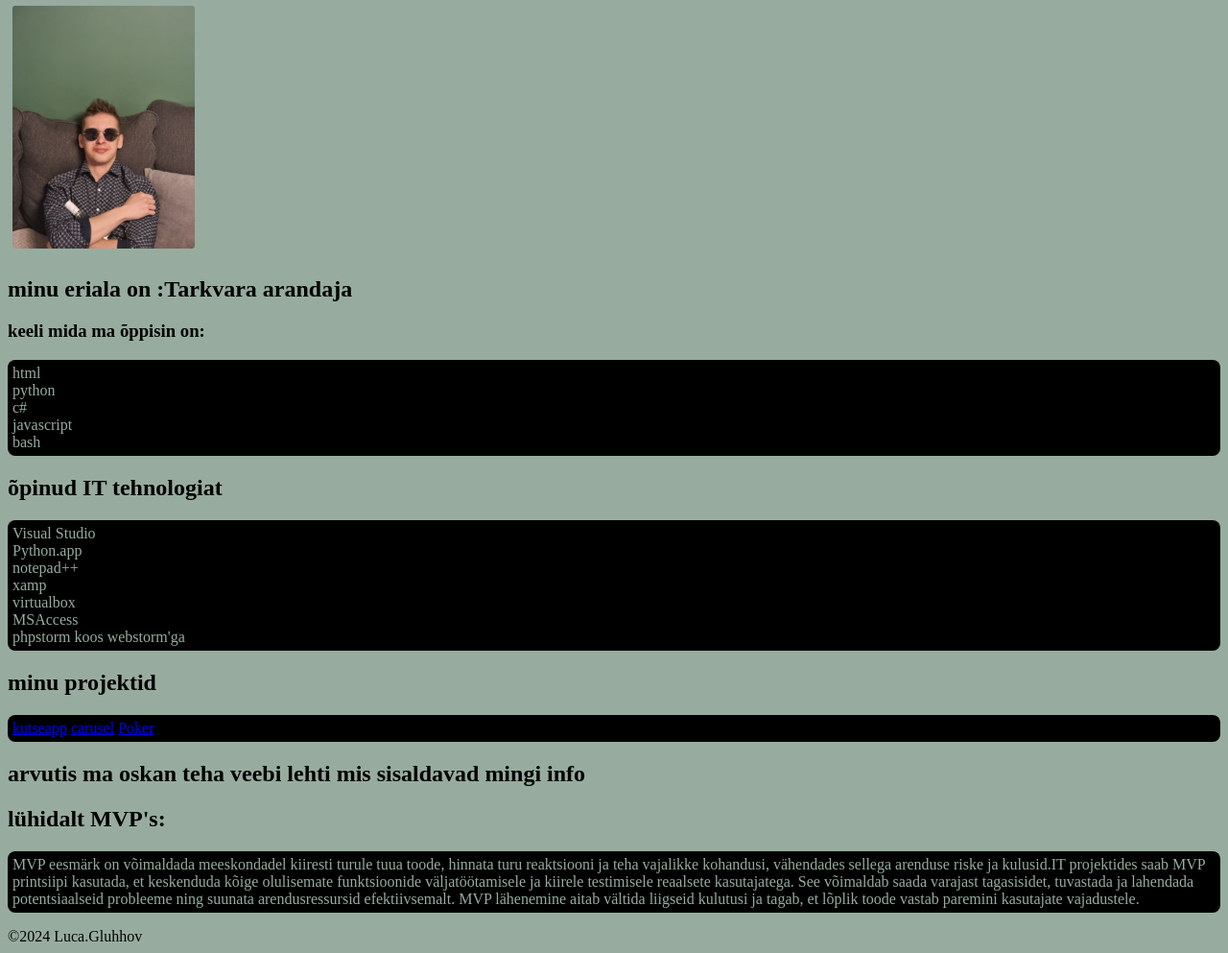
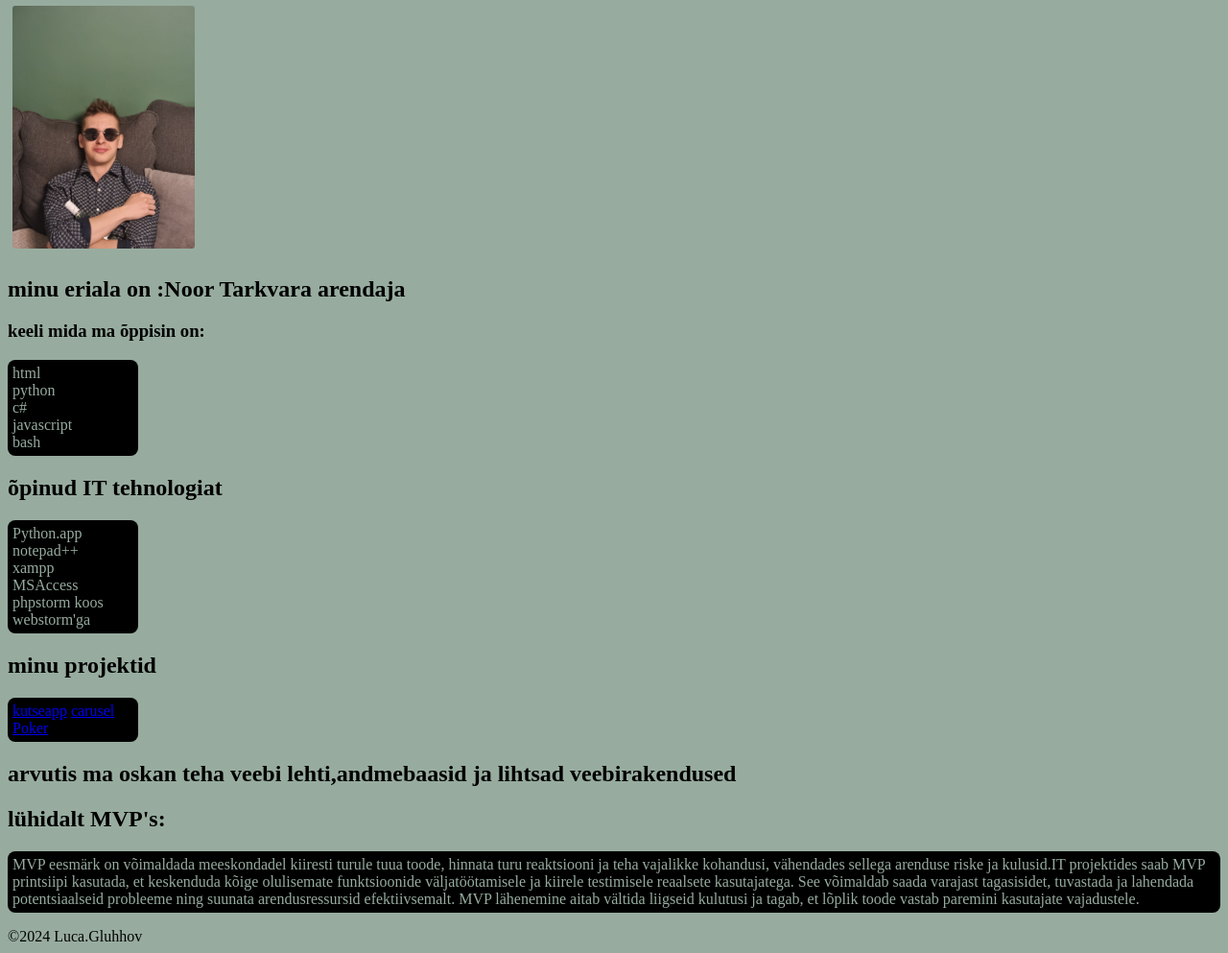
Before and after one commit to lkuca/lkuca.github.io, a plain HTML site: page index.html in a window 1280 px wide. Shown: the part 79-1072 px from the top of the page at 96% size. Drawn offline with Linux system fonts and the light colour scheme.

Commit message:
parandasin style, parandasin IT Tehnoloogiat koos infoga mida ma oskan teha arvutis

```diff
--- a/index.html
+++ b/index.html
@@ -3,13 +3,14 @@
 <head>
     <meta charset="UTF-8">
     <title>Luca Gluhhov</title>
+    <link rel="stylesheet" type="text/css" href="style.css">
 </head>
-<link rel="stylesheet" type="text/css" href="style.css">
+
 <body>
 <h1>Luca Gluhhov</h1>
 <img src="photo1716534373.jpeg">
 <h2>
-    minu eriala on :Tarkvara arandaja
+    minu eriala on :Noor Tarkvara arendaja
 </h2>
 <h3>keeli mida ma õppisin on:</h3>
 <ul>
@@ -22,11 +23,9 @@
 <h2>õpinud IT tehnologiat</h2>
 
 <ul>
-    <li>Visual Studio</li>
     <li>Python.app</li>
     <li>notepad++</li>
-    <li>xamp</li>
-    <li>virtualbox</li>
+    <li>xampp</li>
     <li>MSAccess</li>
     <li>phpstorm koos webstorm'ga</li>
 </ul>
@@ -36,7 +35,7 @@
     <a href="https://github.com/lkuca/Luca_courusel">carusel</a>
     <a href="https://github.com/lkuca/Poker1">Poker</a>
 </ul>
-<h2>arvutis ma oskan teha veebi lehti mis sisaldavad mingi info</h2>
+<h2>arvutis ma oskan teha veebi lehti,andmebaasid ja lihtsad veebirakendused</h2>
 <h2>lühidalt MVP's:</h2>
 <p> MVP eesmärk on võimaldada meeskondadel kiiresti turule tuua toode, hinnata turu reaktsiooni ja teha vajalikke kohandusi, vähendades sellega arenduse riske ja kulusid.IT projektides saab MVP printsiipi kasutada, et keskenduda kõige olulisemate funktsioonide väljatöötamisele ja kiirele testimisele reaalsete kasutajatega. See võimaldab saada varajast tagasisidet, tuvastada ja lahendada potentsiaalseid probleeme ning suunata arendusressursid efektiivsemalt. MVP lähenemine aitab vältida liigseid kulutusi ja tagab, et lõplik toode vastab paremini kasutajate vajadustele.</p>
 
--- a/style.css
+++ b/style.css
@@ -18,6 +18,7 @@ ul{
     color: #97ac9f;
     border-radius: 8px;
     padding: 5px;
+    width: 10%;
 }
 body::selection{
     color:#000;
```
